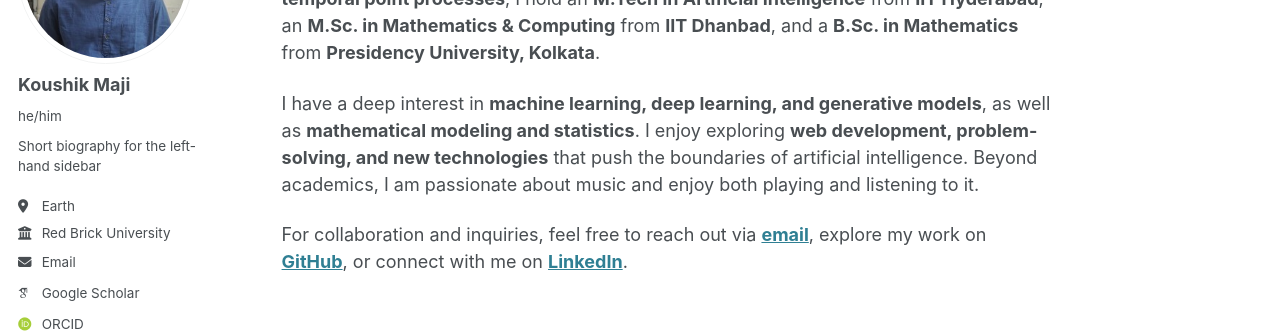
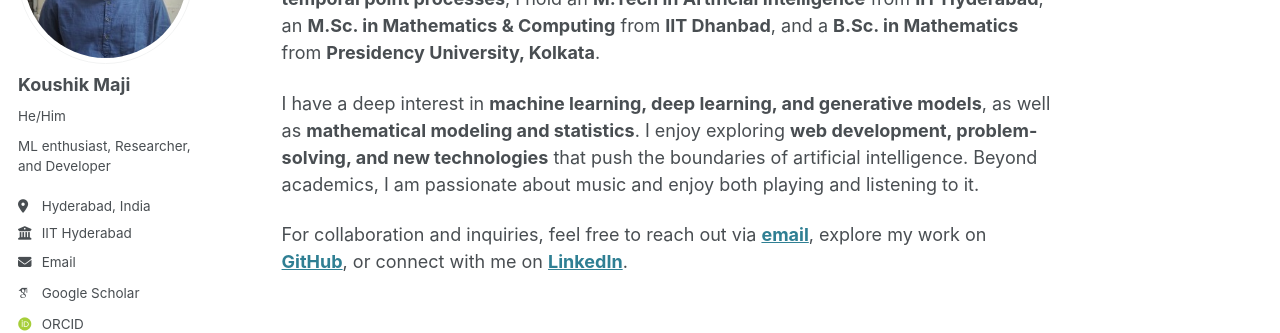
Before and after one commit to koushikmaji31/koushikmaji31.github.io, a Jekyll site: the page built from _pages/about.md, in a window 1280 px wide. Shown: the part 217-550 px from the top of the page. Built offline with Jekyll 4.4.1, drawn with Linux system fonts in a browser that asks for light colours; some web fonts are replaced.

Commit message:
small change

```diff
--- a/_config.yml
+++ b/_config.yml
@@ -25,12 +25,12 @@ author:
   # Biographic information
   avatar           : "profile.png"
   name             : "Koushik Maji"
-  pronouns         : "he/him"
-  bio              : "Short biography for the left-hand sidebar"
-  location         : "Earth"
-  employer         : "Red Brick University"
+  pronouns         : "He/Him"
+  bio              : "ML enthusiast, Researcher, and Developer"
+  location         : "Hyderabad, India"
+  employer         : "IIT Hyderabad"
   uri              : # URL
-  email            : "none@example.org"
+  email            : "koushikmaji31@gmail.com"
 
   # Academic websites
   arxiv            : # URL - Update with the correct link to your profile
```
